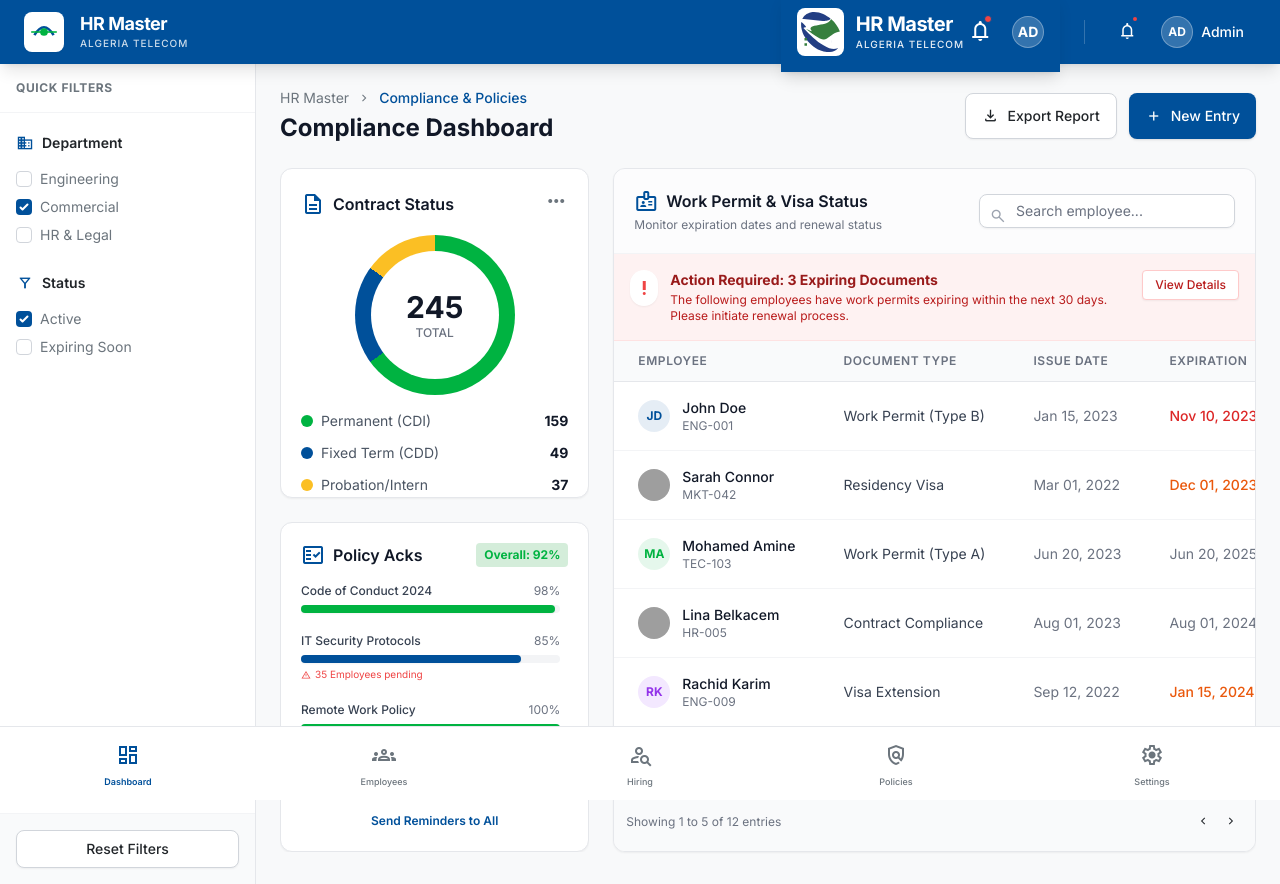
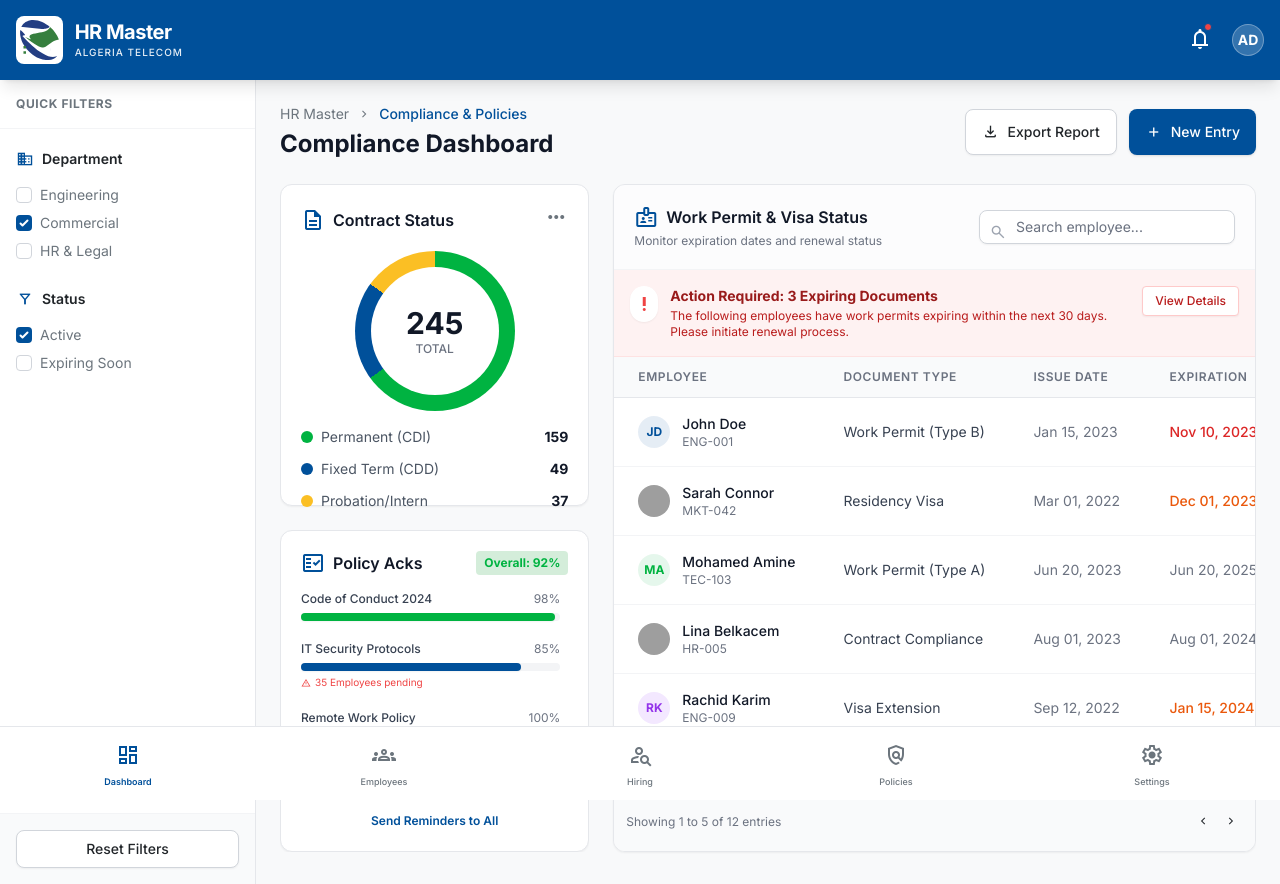
Before and after one commit to mohanedpro/at_honeypot, a website: page public/policy.html in a window 1280 px wide. Drawn offline with nearby package versions, Linux system fonts and the light colour scheme; grey boxes are pictures that could not be loaded.

Commit message:
fix nav bar

```diff
--- a/public/policy.html
+++ b/public/policy.html
@@ -53,24 +53,9 @@
     }
   </style>
   </head>
+
 <body class="bg-background-light text-text-primary font-display antialiased h-screen w-screen overflow-hidden flex flex-col">
-<header class="h-16 bg-secondary text-white flex items-center justify-between px-4 lg:px-6 shrink-0 shadow-lg z-30">
-<div class="flex items-center gap-4">
-<div class="bg-white p-1 rounded-lg shadow-sm">
-<svg class="w-8 h-8" viewBox="0 0 100 100" xmlns="http://www.w3.org/2000/svg">
-<path d="M20,60 Q50,10 80,60" fill="none" stroke="#00509A" stroke-width="8"></path>
-<circle cx="50" cy="50" fill="#00B341" r="12"></circle>
-<path d="M10,50 L90,50" stroke="#00B341" stroke-width="5"></path>
-</svg>
-</div>
-<div>
-<h1 class="font-bold text-lg leading-tight tracking-tight">HR Master</h1>
-<p class="text-[10px] opacity-80 uppercase tracking-widest font-medium">Algeria Telecom</p>
-</div>
-</div>
-<div class="flex items-center gap-6">
-
-    <nav class="bg-secondary text-white shadow-lg sticky top-0 z-50">
+<nav class="bg-secondary text-white shadow-lg sticky top-0 z-50">
       <div class="px-4 py-4 flex justify-between items-center">
         <div class="flex items-center space-x-3">
           <div class="bg-white p-1 rounded-lg">
@@ -111,21 +96,6 @@
       </div>
     </nav>
 
-<div class="h-6 w-px bg-white/20 hidden md:block"></div>
-<div class="flex items-center gap-3">
-<button class="relative p-2 rounded-full hover:bg-white/10 transition">
-<span class="material-symbols-outlined text-xl">notifications</span>
-<span class="absolute top-1.5 right-1.5 h-2 w-2 bg-red-500 rounded-full border-2 border-secondary"></span>
-</button>
-<div class="flex items-center gap-2 cursor-pointer hover:bg-white/10 p-1 pr-3 rounded-full transition">
-<div class="h-8 w-8 rounded-full bg-white/20 flex items-center justify-center border border-white/30 text-xs font-bold">
-                        AD
-                    </div>
-<span class="text-sm font-medium hidden lg:block">Admin</span>
-</div>
-</div>
-</div>
-</header>
 <div class="flex-1 flex overflow-hidden">
 <aside class="w-64 bg-white border-r border-gray-200 hidden xl:flex flex-col shrink-0 z-20">
 <div class="p-4 border-b border-gray-100">
```
